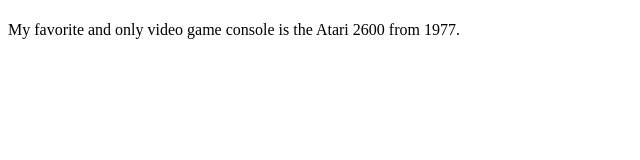
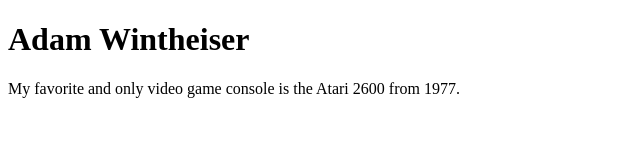
Before and after one commit to AWintheiser-FVTC/adam-wintheiser-assignment-4, a plain HTML site: page index.html in a window 1280 px wide. Shown: the whole page, without its empty margins (0-640 px from the left). Drawn offline with Linux system fonts and the light colour scheme.

Commit message:
Update index.html

```diff
--- a/index.html
+++ b/index.html
@@ -6,7 +6,7 @@
     <title>Assignment 4 - Merge Conflict</title>
 </head>
 <body>
-    <h1></h1>
+    <h1>Adam Wintheiser</h1>
     <p>My favorite and only video game console is the Atari 2600 from 1977.</p>
 </body>
 </html>
```
